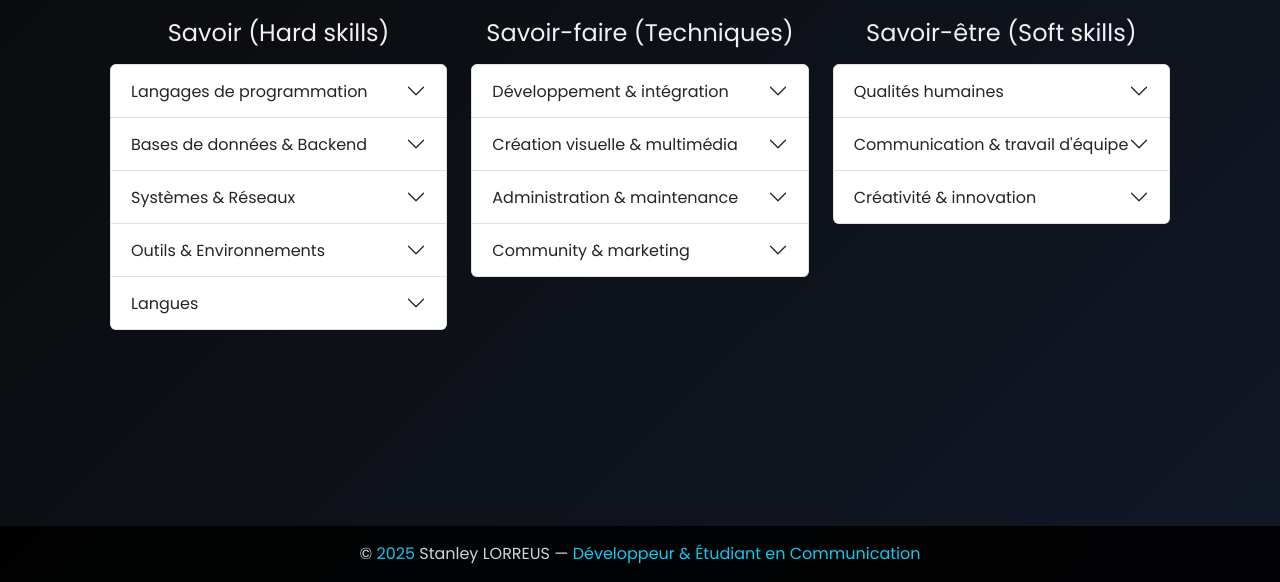
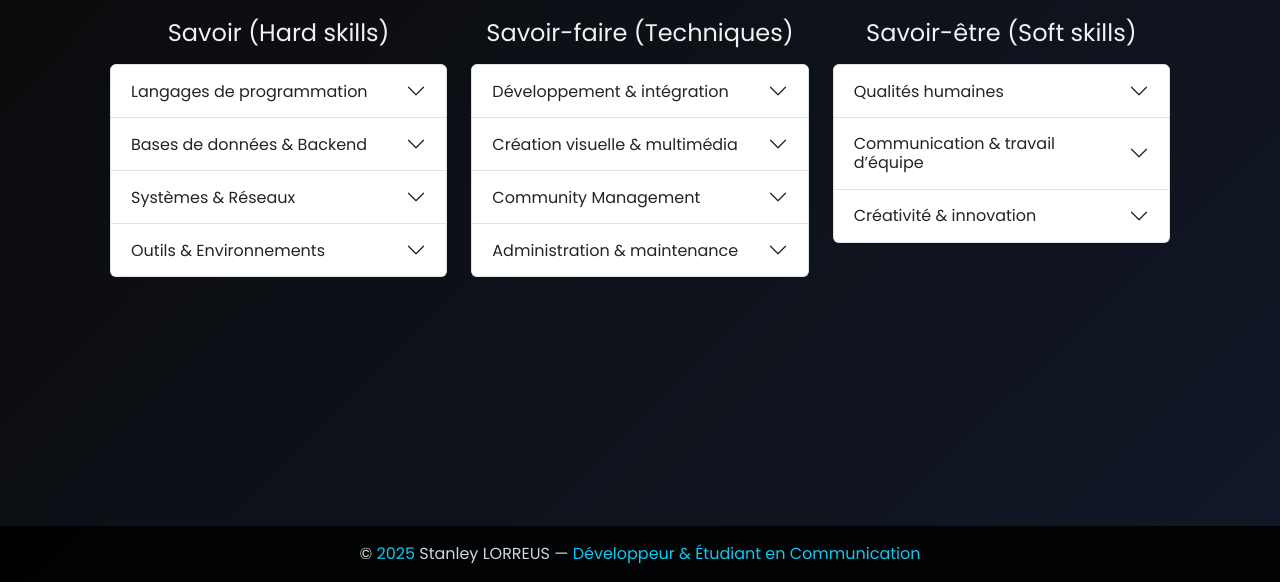
Before and after one commit to sloreus10/stanleylorreus, a plain HTML site: page index.html in a window 1280 px wide. Both pictures are taken after a click on the tab "Compétences". Shown: the part 218-800 px from the top of the page. Drawn offline with nearby package versions, Linux system fonts and the light colour scheme.

Commit message:
modi comp2

```diff
--- a/js/competences.js
+++ b/js/competences.js
@@ -1,6 +1,5 @@
 /*
-  competences.js — version finale (3 catégories)
-  % affiché dans la barre de progression
+  competences.js — Version 3 catégories : savoir, savoir-faire, savoir-être
 */
 
 export const competences = {
@@ -33,7 +32,7 @@ export const competences = {
         { name: "Windows & UNIX", iconClass: "fas fa-desktop", color: "#4CAF50", value: 85 },
         { name: "Linux", icon: "https://cdn.jsdelivr.net/npm/simple-icons@7/icons/linux.svg", value: 80 },
         { name: "Windows Server", iconClass: "fab fa-windows", color: "#0078D7", value: 75 },
-        { name: "Cisco (CCNA)", icon: "https://cdn.jsdelivr.net/npm/simple-icons@7/icons/cisco.svg", value: 70 },
+        { name: "Cisco Networking (CCNA)", icon: "https://cdn.jsdelivr.net/npm/simple-icons@7/icons/cisco.svg", value: 70 },
         { name: "Cloud Computing", iconClass: "fas fa-cloud", color: "#0dcaf0", value: 65 },
         { name: "Sécurité & Fiabilité", iconClass: "fas fa-shield-alt", color: "#ff5722", value: 70 }
       ]
@@ -47,15 +46,6 @@ export const competences = {
         { name: "Android Studio", icon: "https://cdn.jsdelivr.net/npm/simple-icons@7/icons/androidstudio.svg", value: 75 },
         { name: "Microsoft Office", iconClass: "fas fa-file-word", color: "#0078D4", value: 90 }
       ]
-    },
-    {
-      title: "Langues",
-      skills: [
-        { name: "Créole haïtien", iconClass: "fas fa-language", color: "#06b6d4", value: 100 },
-        { name: "Français", iconClass: "fas fa-language", color: "#06b6d4", value: 95 },
-        { name: "Anglais", iconClass: "fas fa-language", color: "#06b6d4", value: 80 },
-        { name: "Espagnol", iconClass: "fas fa-language", color: "#06b6d4", value: 60 }
-      ]
     }
   ],
 
@@ -67,7 +57,7 @@ export const competences = {
         { name: "Bootstrap", icon: "https://cdn.jsdelivr.net/npm/simple-icons@7/icons/bootstrap.svg", value: 88 },
         { name: "WordPress", icon: "https://cdn.jsdelivr.net/npm/simple-icons@7/icons/wordpress.svg", value: 85 },
         { name: "E-commerce & CMS", iconClass: "fas fa-shopping-cart", color: "#00C853", value: 75 },
-        { name: "Apps mobiles (Android)", iconClass: "fas fa-mobile-alt", color: "#4CAF50", value: 70 }
+        { name: "Applications mobiles (Android)", iconClass: "fas fa-mobile-alt", color: "#4CAF50", value: 70 }
       ]
     },
     {
@@ -81,21 +71,21 @@ export const competences = {
       ]
     },
     {
+      title: "Community Management",
+      skills: [
+        { name: "Facebook", iconClass: "fab fa-facebook", color: "#1877F2", value: 90 },
+        { name: "TikTok", iconClass: "fab fa-tiktok", color: "#010101", value: 70 },
+        { name: "Instagram", iconClass: "fab fa-instagram", color: "#E4405F", value: 80 },
+        { name: "YouTube", iconClass: "fab fa-youtube", color: "#FF0000", value: 90 }
+      ]
+    },
+    {
       title: "Administration & maintenance",
       skills: [
         { name: "Maintenance & dépannage PC", iconClass: "fas fa-tools", color: "#2196F3", value: 85 },
         { name: "Vidéosurveillance", iconClass: "fas fa-video", color: "#E91E63", value: 70 },
         { name: "Assemblage & configuration", iconClass: "fas fa-network-wired", color: "#795548", value: 80 },
         { name: "Administration Oracle", iconClass: "fas fa-server", color: "#F44336", value: 70 }
-      ]
-    },
-    {
-      title: "Community & marketing",
-      skills: [
-        { name: "Facebook", iconClass: "fab fa-facebook", color: "#1877F2", value: 90 },
-        { name: "TikTok", iconClass: "fab fa-tiktok", color: "#010101", value: 70 },
-        { name: "Instagram", iconClass: "fab fa-instagram", color: "#E4405F", value: 80 },
-        { name: "YouTube", iconClass: "fab fa-youtube", color: "#FF0000", value: 90 }
       ]
     }
   ],
@@ -108,11 +98,11 @@ export const competences = {
         { name: "Responsable", value: 90 },
         { name: "Autonome", value: 85 },
         { name: "Organisé", value: 90 },
-        { name: "Capacité d'adaptation", value: 95 }
+        { name: "Capacité d’adaptation", value: 95 }
       ]
     },
     {
-      title: "Communication & travail d'équipe",
+      title: "Communication & travail d’équipe",
       skills: [
         { name: "Écoute active", value: 90 },
         { name: "Prise de parole", value: 80 },
@@ -130,9 +120,8 @@ export const competences = {
   ]
 };
 
-
 /* ————————————————————————————————
-   Rendu graphique avec % DANS la barre
+   Rendu graphique des barres de progression
 ——————————————————————————————— */
 export function generateAccordion(containerId, items) {
   const container = document.getElementById(containerId);
@@ -146,30 +135,26 @@ export function generateAccordion(containerId, items) {
           ${cat.title}
         </button>
       </h2>
-
       <div id="c-${containerId}-${i}" class="accordion-collapse collapse"
-           aria-labelledby="h-${containerId}-${i}" data-bs-parent="#${containerId}">
+        aria-labelledby="h-${containerId}-${i}" data-bs-parent="#${containerId}">
         <div class="accordion-body">
-          ${cat.skills.map(skill => {
-            const value = skill.value ?? 0;
-            const iconHtml = skill.iconClass
-              ? `<i class="${skill.iconClass}" style="color:${skill.color || '#666'}"></i>`
-              : skill.icon
-                ? `<img src="${skill.icon}" alt="${skill.name}" class="img-skill" style="width:32px;height:32px;">`
-                : `<span class="logo-fallback">${skill.name.charAt(0)}</span>`;
-
-            return `
-              <div class="skill-row d-flex align-items-center mb-2">
-                <div class="skill-logo me-3">${iconHtml}</div>
-                <div class="skill-meta flex-grow-1">
-                  <div class="skill-name mb-1 fw-semibold">${skill.name}</div>
-                  <div class="skill-bar" aria-valuenow="${value}">
-                    <div class="skill-bar-fill" style="width:${value}%;">${value}%</div>
-                  </div>
+          ${cat.skills.map(skill => `
+            <div class="skill-row d-flex align-items-center">
+              <div class="skill-logo">
+                ${skill.iconClass
+                  ? `<i class="${skill.iconClass}" style="color:${skill.color || '#333'}"></i>`
+                  : skill.icon
+                    ? `<img src="${skill.icon}" alt="${skill.name}" class="img-skill">`
+                    : `<span class="logo-fallback">${skill.name.charAt(0)}</span>`}
+              </div>
+              <div class="skill-meta flex-grow-1">
+                <div class="skill-name">${skill.name}</div>
+                <div class="skill-bar" aria-valuenow="${skill.value}">
+                  <div class="skill-bar-fill" style="width:${skill.value}%;">${skill.value}%</div>
                 </div>
               </div>
-            `;
-          }).join('')}
+            </div>
+          `).join('')}
         </div>
       </div>
     </div>
--- a/style.css
+++ b/style.css
@@ -412,10 +412,11 @@ button.btn-info:focus-visible {
 .skill-bar {
   width: 100%;
   height: 20px;
-  background: rgba(48, 41, 41, 0.06);
+  background: rgba(48, 41, 41, 0.08);
   border-radius: 10px;
   overflow: hidden;
   position: relative;
+  box-shadow: inset 0 1px 3px rgba(0, 0, 0, 0.1);
 }
 
 .skill-bar-fill {
@@ -424,11 +425,22 @@ button.btn-info:focus-visible {
   align-items: center;
   justify-content: center;
   color: #fff;
-  font-weight: 700;
-  background: linear-gradient(90deg, #0dcaf0, #38d8ff);
-  transition: width 900ms ease-in-out;
+  font-weight: 600;
+  font-size: 0.85rem;
+  background: linear-gradient(90deg, #0dcaf0, #38d8ff, #0dcaf0);
+  background-size: 200% 100%;
+  border-radius: 10px;
+  transition: width 900ms ease-in-out, background-position 2s linear;
+  animation: shimmer 3s linear infinite;
   white-space: nowrap;
 }
+
+/* Animation légère de mouvement dans le gradient */
+@keyframes shimmer {
+  0% { background-position: 200% 0; }
+  100% { background-position: -200% 0; }
+}
+
 
 /* Divider between skills */
 .skill-divider {
```
